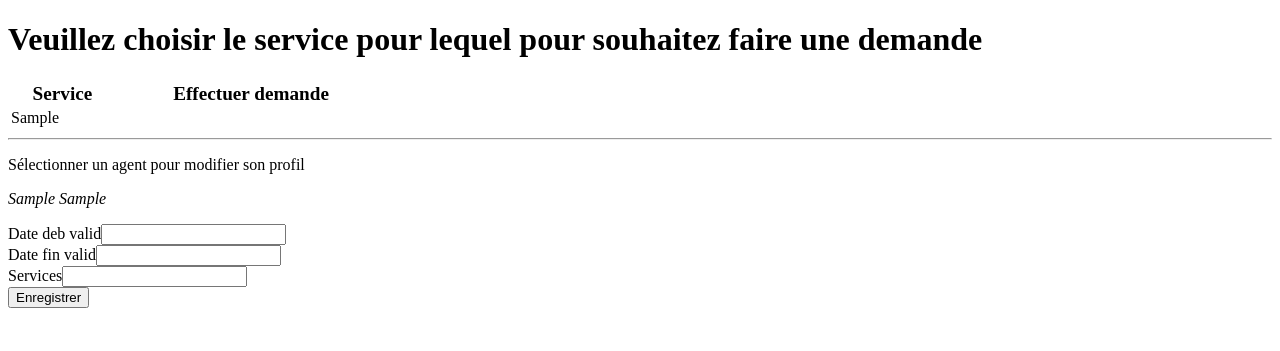
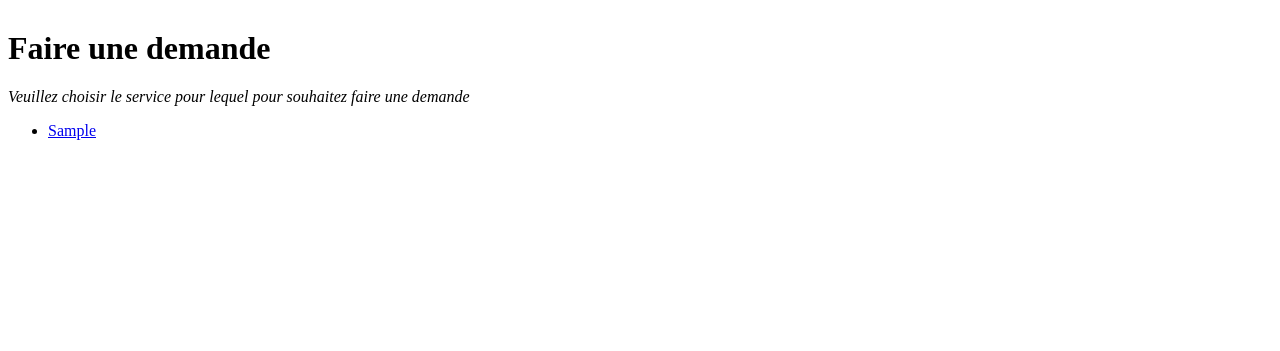
Before and after one commit to hugobayoud/CROUS, a Symfony app: template templates/user/demande/demandes.html.twig in a window 1280 px wide. Shown: the part 130-481 px from the top of the page. Run offline with Twig, Linux system fonts and the light colour scheme; the template is opened without the code that fills it: most values are stand-ins (such as "Sample title", 1, 10 or a date in 2020); form fields are guessed from the names that the template uses; some libraries are stand-ins or nearby versions.

```diff
--- a/src/Controller/AdminController.php
+++ b/src/Controller/AdminController.php
@@ -27,7 +27,7 @@ use Symfony\Bundle\FrameworkBundle\Controller\AbstractController;
 class AdminController extends AbstractController
 {
     /**
-     * @Route("/", name="index")
+     * @Route("/", name="home")
      */
     public function index(UserRepository $userRepo)
     {
@@ -36,7 +36,7 @@ class AdminController extends AbstractController
 		// On récupère le nombre de demandes validées par un valideur qu'il faut traiter
 		// Fait intervenir la table DEMANDE
 
-        return $this->render('admin/index.html.twig', [
+        return $this->render('admin//home/index.html.twig', [
 			'controller_name' => 'AdminController',
 			'nbNewAccount' => $userRepo->countNewAccount()
         ]);
--- a/templates/admin/application/index.html.twig
+++ b/templates/admin/application/index.html.twig
@@ -56,10 +56,8 @@
         </tbody>
     </table>
 
-	<div class="add-item-div">
-		<a href="{{ path('admin.application.new') }}" class="">
+	<div class="add-item-div" onclick="location.href='{{ path('admin.service.new') }}';" style="cursor: pointer;">
 			Créer une nouvelle application
-		</a>
 	</div>
 
 {% endblock %}
--- a/templates/admin/service/index.html.twig
+++ b/templates/admin/service/index.html.twig
@@ -56,10 +56,8 @@
         </tbody>
     </table>
 
-	<div class="add-item-div">
-		<a href="{{ path('admin.service.new') }}" class="">
+	<div class="add-item-div" onclick="location.href='{{ path('admin.service.new') }}';" style="cursor: pointer;">
 			Créer un nouveau service
-		</a>
 	</div>
 
 {% endblock %}
--- a/templates/security/login.html.twig
+++ b/templates/security/login.html.twig
@@ -47,7 +47,7 @@
 		</div>
 	</div>
  	<p style="text-align: center;">
-		<r class="tiny-font">CROUS : Gestion et revue des droits. @hugobayoud - Version 1.7.1</r>
+		<r class="tiny-font">CROUS : Gestion et revue des droits. @hugobayoud - Version 1.7.2</r>
 	</p>
 {% endblock %}
 
--- a/templates/user/demande/demandes.html.twig
+++ b/templates/user/demande/demandes.html.twig
@@ -1,52 +1,18 @@
 {% extends "base.html.twig" %}
 
 {% block body %}
-	<div class="text-center">
-		<h1>Veuillez choisir le service pour lequel pour souhaitez faire une demande</h1>
-		<table class="table table-striped" style="width: 30%;">
-			<thead style="font-size: 1.2em;" class="table-danger">
-				<th>Service</th>
-				<th>Effectuer demande</th>
-			</thead>
-			<tbody>
-				{% if services is empty %}
-				<em>
-					Vous semblez ne faire partie d'aucun service. Merci de contacter un agent de la DSI si cela est anormal.
-				</em>
-				{% else %}
-					{% for service in services %}
-					<tr>
-						<td class="vert-middle">{{ service.libelle_court }}</td>
-						<td class="vert-middle"><a class="flip pencil" href="#user_detail_{{ loop.index0 }}"></a></td>
-					</tr>
-					{% endfor %}
-				{% endif %}
-			</tbody>
-		</table>
-	</div>
+<div class="text-center" style="margin-top: 30px;">
+	<h1>Faire une demande</h1>
+	<p>
+		<em>Veuillez choisir le service pour lequel pour souhaitez faire une demande</em>
+	</p>
+</div>
 
-	<hr>
-<p>Sélectionner un agent pour modifier son profil</p>
-
-{{ form_start(form) }}
-<div class="detail-box">
-	{% for serviceForm in form.services %}
-	<div class="panel" id="user_detail_{{ loop.index0 }}">
-		<p><em>{{ services[loop.index0].libelle_court }} {{ services[loop.index0].libelle_long }}</em></p>
-		<div class="row form-row-center">
-			{% block _dsis_dsis___name__ %}
-			<div class="col-md-6">{{ form_row(serviceForm.date_deb_valid) }}</div>
-			{% endblock %}
-			<div class="col-md-6">{{ form_row(serviceForm.date_fin_valid) }}</div>
-		</div>
-		<div class="row form-row-center">
-			<div class="col-md-12">{{ form_row(serviceForm.services) }}</div>
-		</div>
-		<div class="form-row-center" style="min-height: 65px;">
-			<button type="submit" class="btn bouton-crous float-right">Enregistrer</button>
-		</div>
-	</div>
-	{% endfor %}
+<div class="liste-crous">
+	<ul>
+		{% for service in services %}
+		<li><a href="{{ path('user.demande.edit', {'id': service.id}) }}">{{ service.libelle_court }}</a></li>
+		{% endfor %}
+	</ul>
 </div>
-{{ form_end(form) }}
 {% endblock %}
```
Also changed, not shown: assets/css/app.css (+41 -5 lines), src/Controller/DemandeController.php (+39 -4 lines), src/Controller/HomeController.php (+9 -8 lines), src/Entity/Demande.php (+18 -1 lines), src/Migrations/Version20200623102839.php (added, +35 -0 lines), src/Repository/DemandeRepository.php (+17 -1 lines), templates/admin/home/index.html.twig (renamed from templates/admin/index.html.twig, +8 -10 lines), templates/pages/home.html.twig (deleted, +0 -12 lines), templates/user/demande/edit.html.twig (added, +33 -0 lines), templates/user/home/index.html.twig (added, +14 -0 lines), 1 other file.
